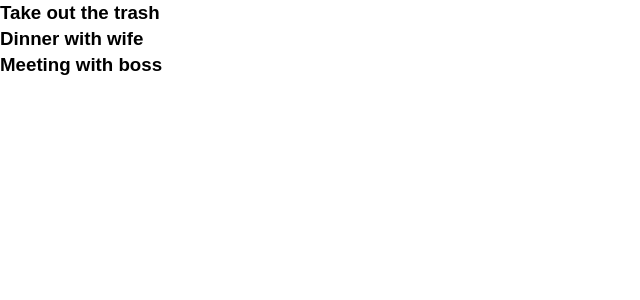
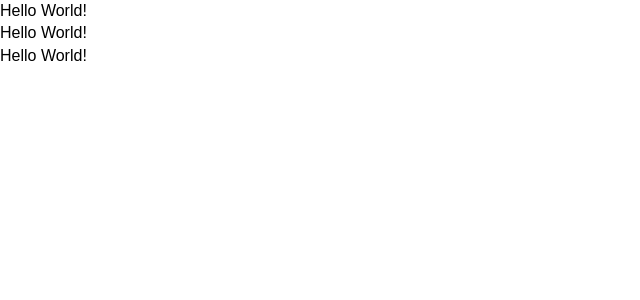
Before and after one commit to adudley78/react-todo-app-051919, a React (Create React App) app: page / in a window 1280 px wide. Shown: the top 300 px of the page, without its empty margins (0-640 px from the left). Built offline with nearby package versions, Linux system fonts and the light colour scheme.

Commit message:
Rename Todoitem.js to TodoItem.js and add TodoItem component to Todos.js

```diff
--- a/src/components/Todoitem.js
+++ b/src/components/Todoitem.js
@@ -1,6 +1,6 @@
 import React, { Component } from 'react'
 
-export class Todoitem extends Component {
+export class TodoItem extends Component {
   render() {
     return (
       <div>
@@ -10,4 +10,4 @@ export class Todoitem extends Component {
   }
 }
 
-export default Todoitem
+export default TodoItem
--- a/src/components/Todos.js
+++ b/src/components/Todos.js
@@ -1,13 +1,12 @@
 import React, { Component } from 'react';
-
+import TodoItem from './TodoItem';
 
 class Todos extends Component {
     render() {
-        // console.log(this.props.todos)
-    return this.props.todos.map((todo) => (
-        <h3>{ todo.title }</h3>
-    ));
-  }
+        return this.props.todos.map((todo) => (
+            <TodoItem />
+        ));
+    }
 }
 
 export default Todos;
```
